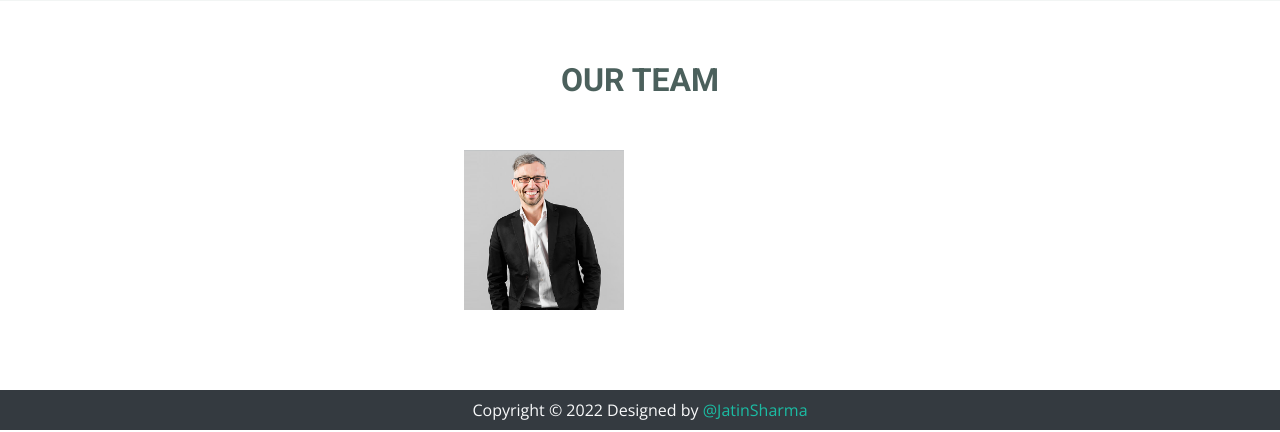
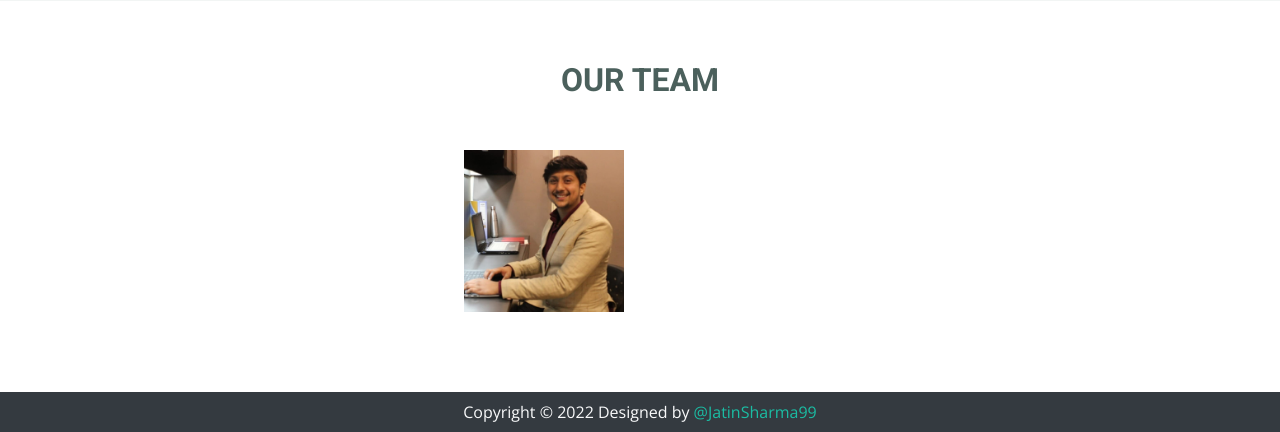
Before and after one commit to JatinSharma99/food_ordering_app, a Django app: template shop/templates/shop/about.html in a window 1280 px wide. Shown: the part 1544-1976 px from the top of the page. Run offline with Django 3.2, Linux system fonts and the light colour scheme; the template is opened without the code that fills it, so the values that code supplies are empty; some libraries are stand-ins or nearby versions.

Commit message:
food ordering app project

```diff
--- a/food_ordering_app/templates/index.html
+++ b/food_ordering_app/templates/index.html
@@ -18,7 +18,7 @@
       <a class="btn btn-primary btn-lg" href="/shop" role="button">User</a>
       <a class="btn btn-primary btn-lg" href="/admin" role="button">Admin</a>
       <hr class="my-4">
-      <p>JATIN SHARMA&nbsp;&emsp;<b>12345</b>&emsp;<a href="https://github.com/">@jatin</a> </p>
+      <p>JATIN SHARMA&nbsp;&emsp;&emsp;<a href="https://github.com/JatinSharma99">@JatinSharma99</a> </p>
       <footer>
         <p>&copy; Company 2021-2022</p>
       </footer>
--- a/shop/templates/shop/about.html
+++ b/shop/templates/shop/about.html
@@ -55,7 +55,7 @@
             <div class="carousel-background"><img src="{% static 'shop/assets/img/slide/slide-3.jpg' %}" alt=""></div>
             <div class="carousel-container">
               <div class="carousel-content">
-                <h2 class="animate__animated animate__fadeInDown mb-0">Jatin Sharma</h2><p>123456 <a href="https://github.com/" target="_blank">@jatinsharma</a></p>
+                <h2 class="animate__animated animate__fadeInDown mb-0">Jatin Sharma</h2><p><a href="https://github.com/JatinSharma99" target="_blank">@JatinSharma99</a></p>
 
                 <a href="/shop/" class="btn-get-started animate__animated animate__fadeInUp scrollto">Get Started</a>
               </div>
@@ -202,9 +202,9 @@
                   <h4>Jatin Sharma</h4>
                 </div>
                 <div class="social">
-                  <a href="https://twitter.com/" target="_blank"><i class="icofont-twitter"></i></a>
-                  <a href="https://github.com/" target="_blank"><i class="fab fa-github"></i></a>
-                  <a href="https://www.linkedin.com/" target="_blank"><i class="icofont-linkedin" target="_blank"></i></a>
+                  <!-- <a href="https://twitter.com/" target="_blank"><i class="icofont-twitter"></i></a> -->
+                  <a href="https://github.com/JatinSharma99" target="_blank"><i class="fab fa-github"></i></a>
+                  <a href="https://www.linkedin.com/in/jatin-sharma-2281251b1" target="_blank"><i class="icofont-linkedin" target="_blank"></i></a>
                 </div>
               </div>
             </div>
--- a/shop/templates/shop/basic.html
+++ b/shop/templates/shop/basic.html
@@ -174,7 +174,7 @@
     {% endif %}
     {% block body %} {% endblock %}
     <div class="footer container-fluid bg-dark text-light">
-        <p class="text-center py-2 mb-0">Copyright © 2022 Designed by <a href="https://github.com/" target="_blank" rel="noopener noreferrer">@JatinSharma</a></p>
+        <p class="text-center py-2 mb-0">Copyright © 2022 Designed by <a href="https://github.com/JatinSharma99" target="_blank" rel="noopener noreferrer">@JatinSharma99</a></p>
     </div>
 
 
--- a/shop/templates/shop/contact.html
+++ b/shop/templates/shop/contact.html
@@ -131,8 +131,8 @@
                       <h5 class="text-white font-weight-light mb-3 mt-4">CALL US</h5>
                       <p class="text-white op-7">+91-9876543210<br> +91-9876543210</p>
                       <div class="round-social light">
-                        <a href="https://mail.google.com/mail/?view=cm&fs=1&tf=1&to=jatinsharma@gmail.com" class="ml-0 text-decoration-none text-white border border-white rounded-circle" target="_blank"><i class="far fa-envelope"></i></a>
-                        <a href="https://github.com/" class="text-decoration-none text-white border border-white rounded-circle" target="_blank"><i class="fab fa-github"></i></a>
+                        <a href="https://mail.google.com/" class="ml-0 text-decoration-none text-white border border-white rounded-circle" target="_blank"><i class="far fa-envelope"></i></a>
+                        <a href="https://github.com/JatinSharma99" class="text-decoration-none text-white border border-white rounded-circle" target="_blank"><i class="fab fa-github"></i></a>
                         <a href="https://youtube.com/" class="text-decoration-none text-white border border-white rounded-circle" target="_blank"><i class="fab fa-youtube"></i></a>
                       </div>
                     </div>
```
Also changed, not shown: README.md (added), db.sqlite3, shop/static/shop/assets/img/team/team-1.jpg, shop/static/shop/assets/img/team/team-5.jpg (added), shop/static/shop/assets/img/team/team-6.jpeg (added).
